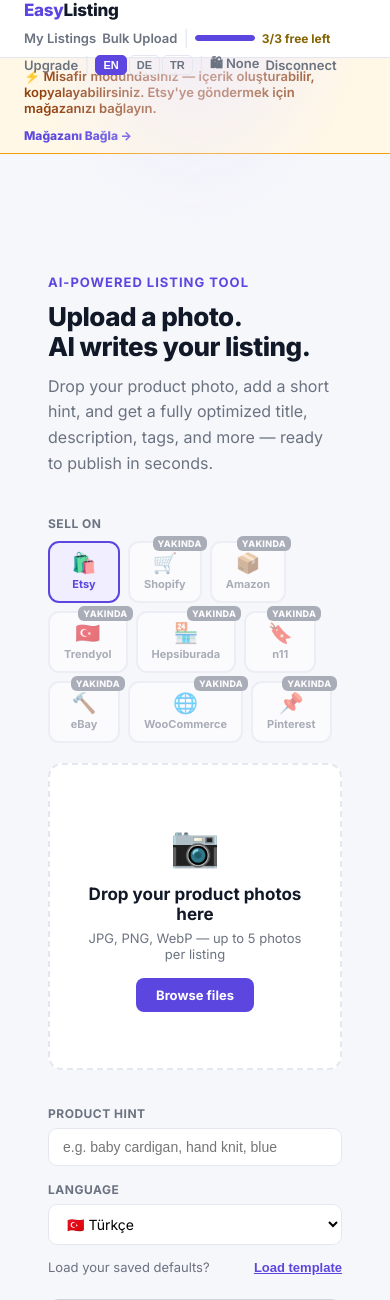
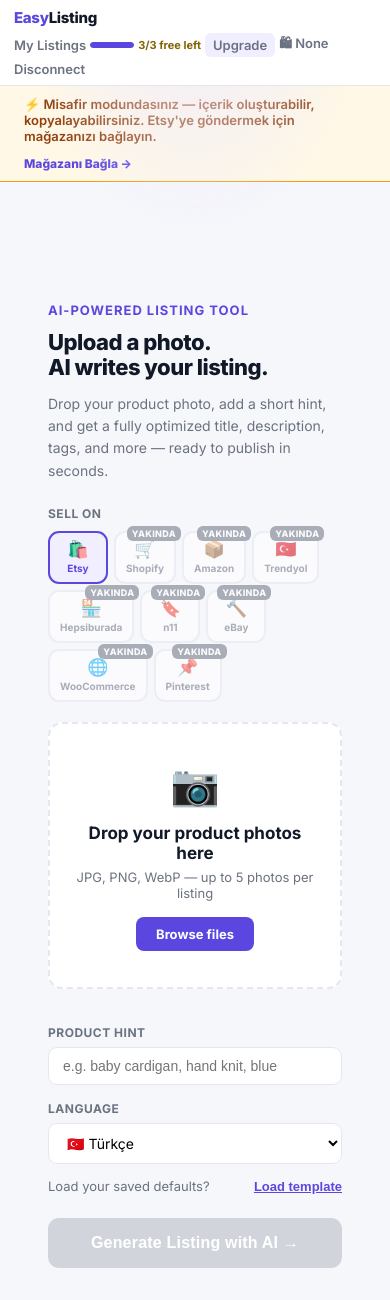
Before and after one commit to theBCA/easylisting, a Flask app: page / in a window 390 px wide. Shown: the top 1300 px of the page. After the commit the page ends 1268 px from the top, so only its background shows below. Run offline with Flask 3, Linux system fonts and the light colour scheme; the visitor is signed in with stand-in values (Sample User, id 1); data comes from the database, SQL or seed files in the repository; some libraries are stand-ins or nearby versions.

Commit message:
feat: full mobile responsiveness across all pages
- index.html: mobile nav, upload/review/platform screens
- connect.html: card, platform grid, buttons
- listings.html: card grid, actions, nav
- upgrade.html: plans, FAQ, billing toggle
- bulk.html: upload zone, results grid, controls

```diff
--- a/templates/index.html
+++ b/templates/index.html
@@ -215,6 +215,50 @@ textarea.plt-input { resize: vertical; min-height: 110px; line-height: 1.6; }
   .options-row { grid-template-columns: 1fr; }
   .row2 { grid-template-columns: 1fr; }
   .hero-title { font-size: 26px; }
+}
+@media (max-width: 600px) {
+  /* Nav */
+  nav { padding: 0 14px; height: auto; min-height: 54px; flex-wrap: wrap; gap: 6px; padding-top: 8px; padding-bottom: 8px; }
+  .nav-logo { font-size: 15px; }
+  .nav-links { gap: 4px; width: 100%; flex-wrap: wrap; }
+  .nav-links a[href="/bulk"] { display: none; }
+  .nav-sep { display: none; }
+  .btn-icon { font-size: 12px; padding: 4px 8px; background: var(--primary-light); color: var(--primary); border-radius: 6px; }
+  .lang-switcher { display: none; }
+  .nav-links > span[style] { font-size: 12px; }
+  .usage-bar-wrap { gap: 4px; }
+  .usage-bar-track { width: 44px; }
+  .usage-bar-label { font-size: 11px; }
+
+  /* Upload screen */
+  #upload-screen > div { padding: 28px 16px 40px; }
+  .hero-title { font-size: 22px; }
+  .hero-sub { font-size: 14px; margin-bottom: 24px; }
+  .drop-zone { padding: 36px 20px; }
+  .platform-grid { gap: 6px; }
+  .platform-card { min-width: 60px; padding: 8px 10px; }
+  .platform-icon { font-size: 17px; }
+  .platform-name { font-size: 10px; }
+
+  /* Review screen */
+  #review-screen > div, #platform-review-screen > div { padding: 16px 14px 60px; }
+  .review-header { flex-direction: column; align-items: flex-start; gap: 10px; }
+  .translate-btns { width: 100%; }
+  .btn-translate { flex: 1; font-size: 12px; padding: 6px 4px; }
+  .field-card { padding: 14px; }
+  .field-card-title { font-size: 13px; }
+  .btn-publish, .btn-save-template { font-size: 14px; padding: 13px; }
+
+  /* Loading */
+  #loading-screen { margin: 60px auto; padding: 20px; }
+
+  /* Modal */
+  .modal { padding: 28px 20px; }
+  .modal h2 { font-size: 20px; }
+
+  /* Guest banner */
+  #guestBanner { padding: 8px 14px; }
+  #guestBanner span { font-size: 12px; }
 }
 </style>
 </head>
```
Also changed, not shown: templates/bulk.html (+19 -0 lines), templates/connect.html (+13 -0 lines), templates/listings.html (+12 -0 lines), templates/upgrade.html (+16 -0 lines).
